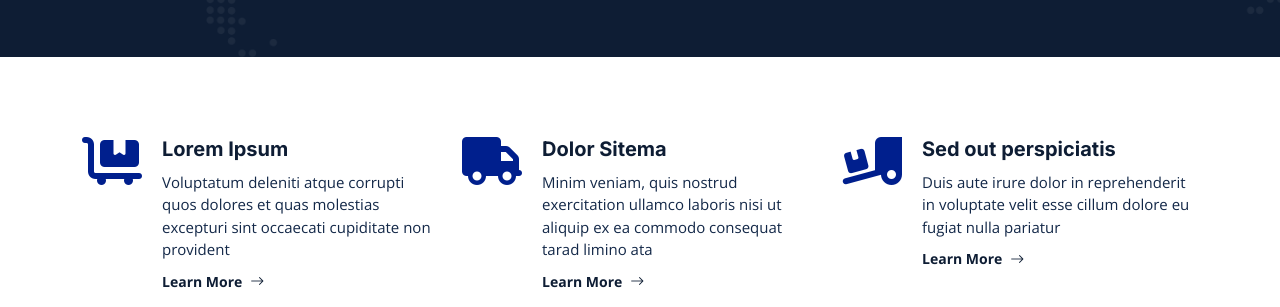
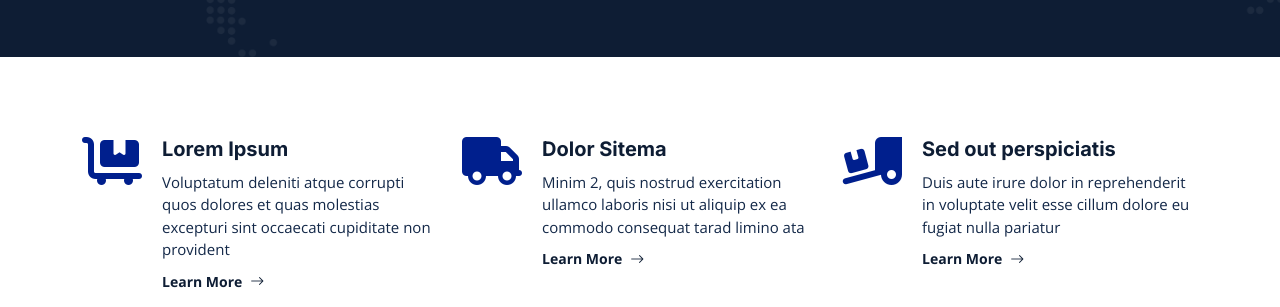
Before and after one commit to ngandjuialphonse/Doker-image-ECR, a plain HTML site: page index.html in a window 1280 px wide. Shown: the part 645-952 px from the top of the page. Drawn offline with nearby package versions, Linux system fonts and the light colour scheme; animation ran at ten frames a second.

Commit message:
Update index.html

```diff
--- a/index.html
+++ b/index.html
@@ -160,7 +160,7 @@
             <div class="icon flex-shrink-0"><i class="fa-solid fa-truck"></i></div>
             <div>
               <h4 class="title">Dolor Sitema</h4>
-              <p class="description">Minim veniam, quis nostrud exercitation ullamco laboris nisi ut aliquip ex ea commodo consequat tarad limino ata</p>
+              <p class="description">Minim 2, quis nostrud exercitation ullamco laboris nisi ut aliquip ex ea commodo consequat tarad limino ata</p>
               <a href="service-details.html" class="readmore stretched-link"><span>Learn More</span><i class="bi bi-arrow-right"></i></a>
             </div>
           </div><!-- End Service Item -->
```
